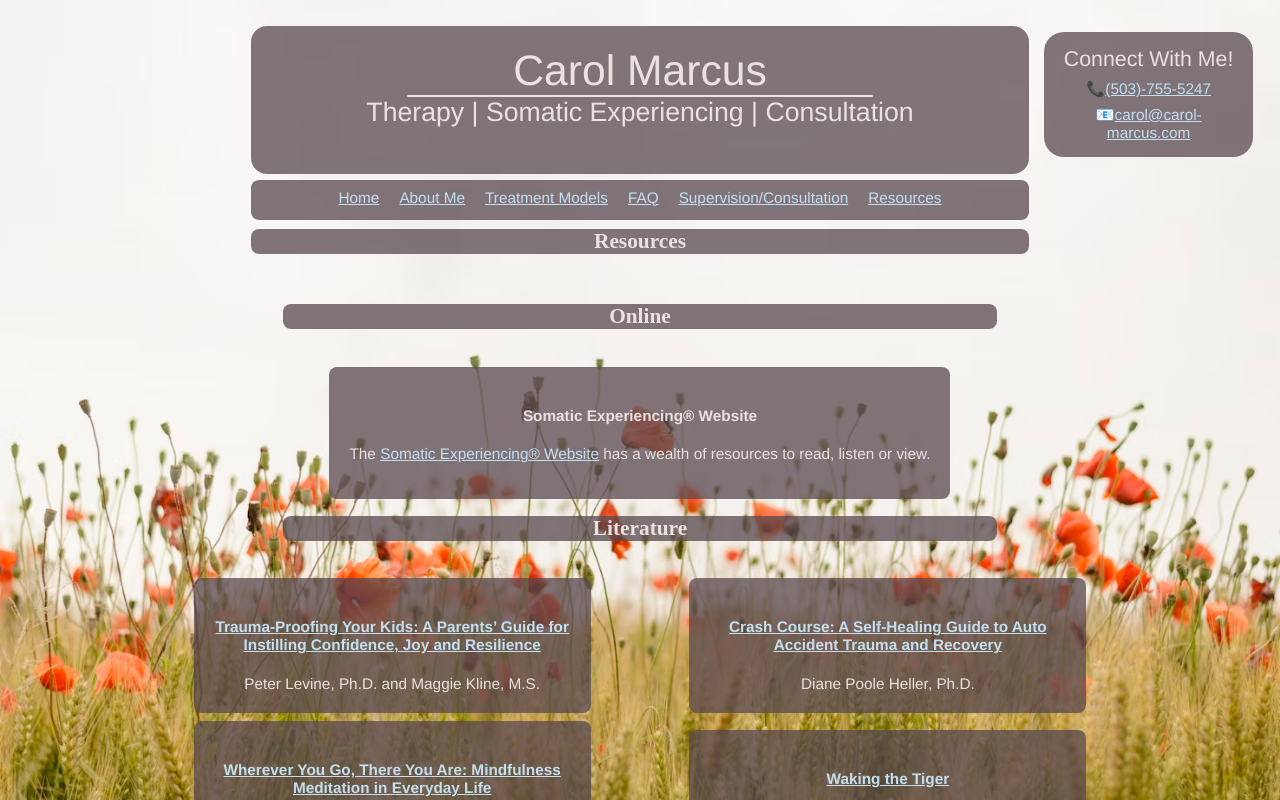
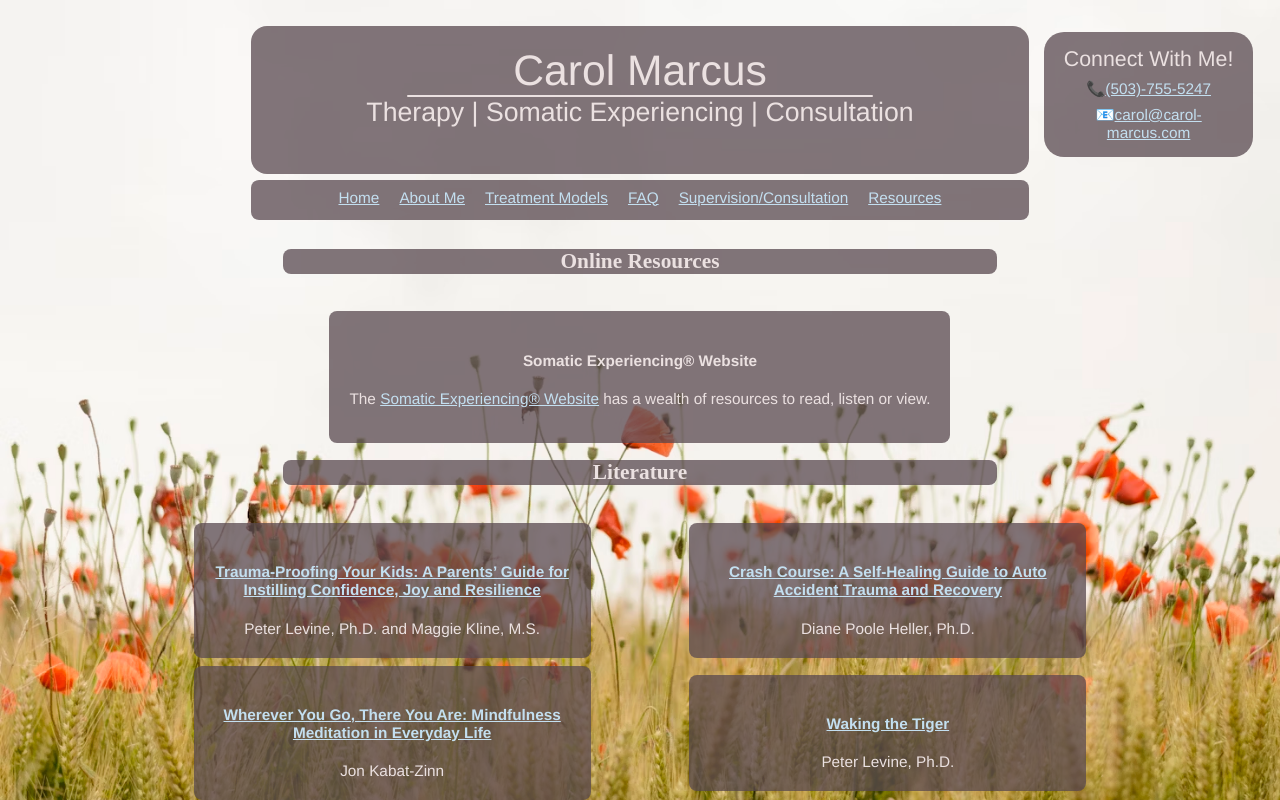
Before and after one commit to PatOConnor/carolsite, a React (Create React App) app: page /resources in a window 1280 px wide. Built offline with nearby package versions, Linux system fonts and the light colour scheme.

Commit message:
quick change before full refactor

```diff
--- a/src/App.css
+++ b/src/App.css
@@ -216,6 +216,7 @@ h3 {
   flex-direction: row;
   /* flex-wrap: wrap; */
   gap: 4px;
+  justify-items: center;
 }
 
 .vertical-layout {
--- a/src/pages/Resources.jsx
+++ b/src/pages/Resources.jsx
@@ -52,13 +52,13 @@ const Resources = () => {
     </div>
 
     return (<>
-        <PageTitle text="Resources" />
+        {/* <PageTitle text="Resources" /> */}
 
 
         <div className="body-section flex vertical-layout">
 
 
-            <PageTitle text="Online" />
+            <PageTitle text="Online Resources" />
             <SectionBlurb headerText={"Somatic Experiencing® Website"} bodyText={<>The <a href="https://traumahealing.org/resources/">Somatic Experiencing® Website</a> has a wealth of resources to read, listen or view.</>} />
             <PageTitle text="Literature" />
 
```
